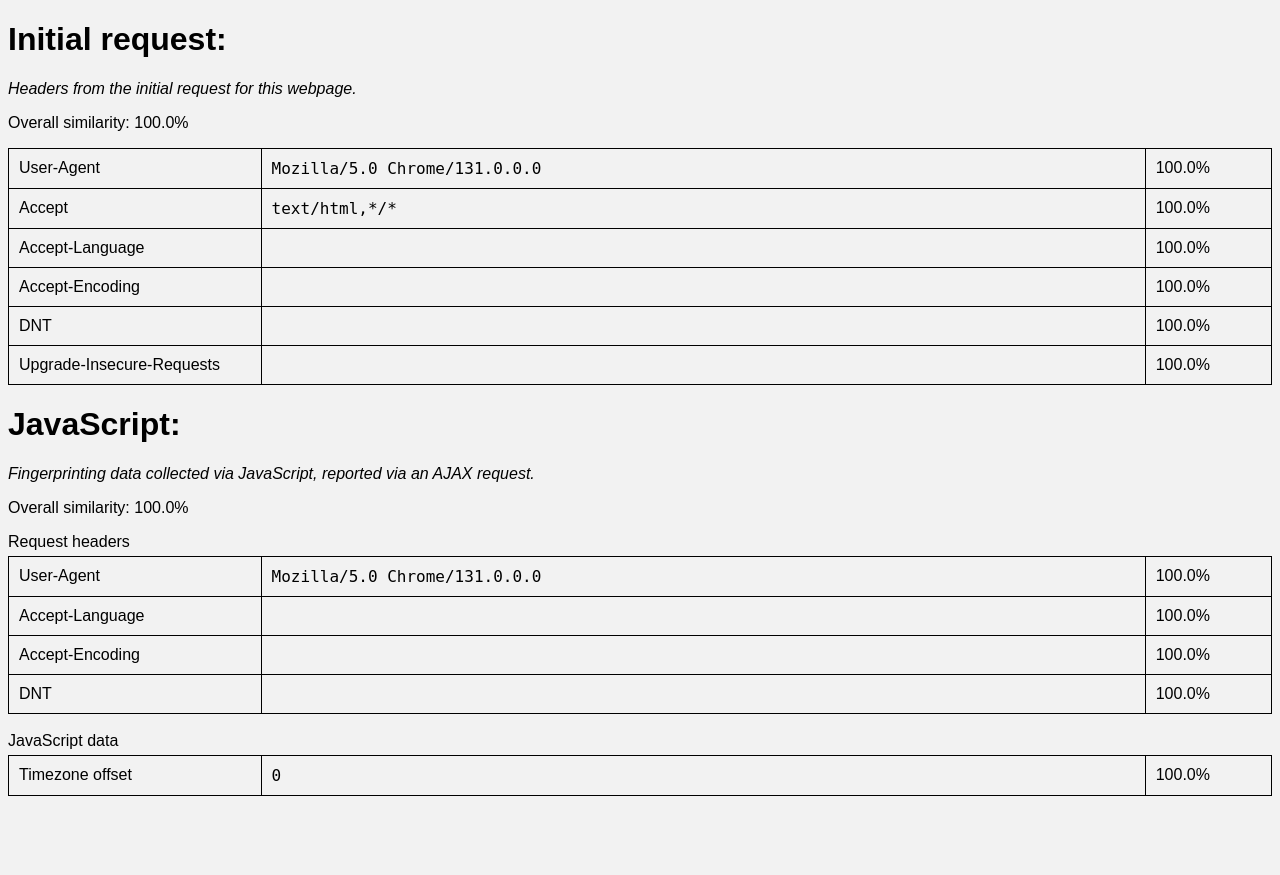
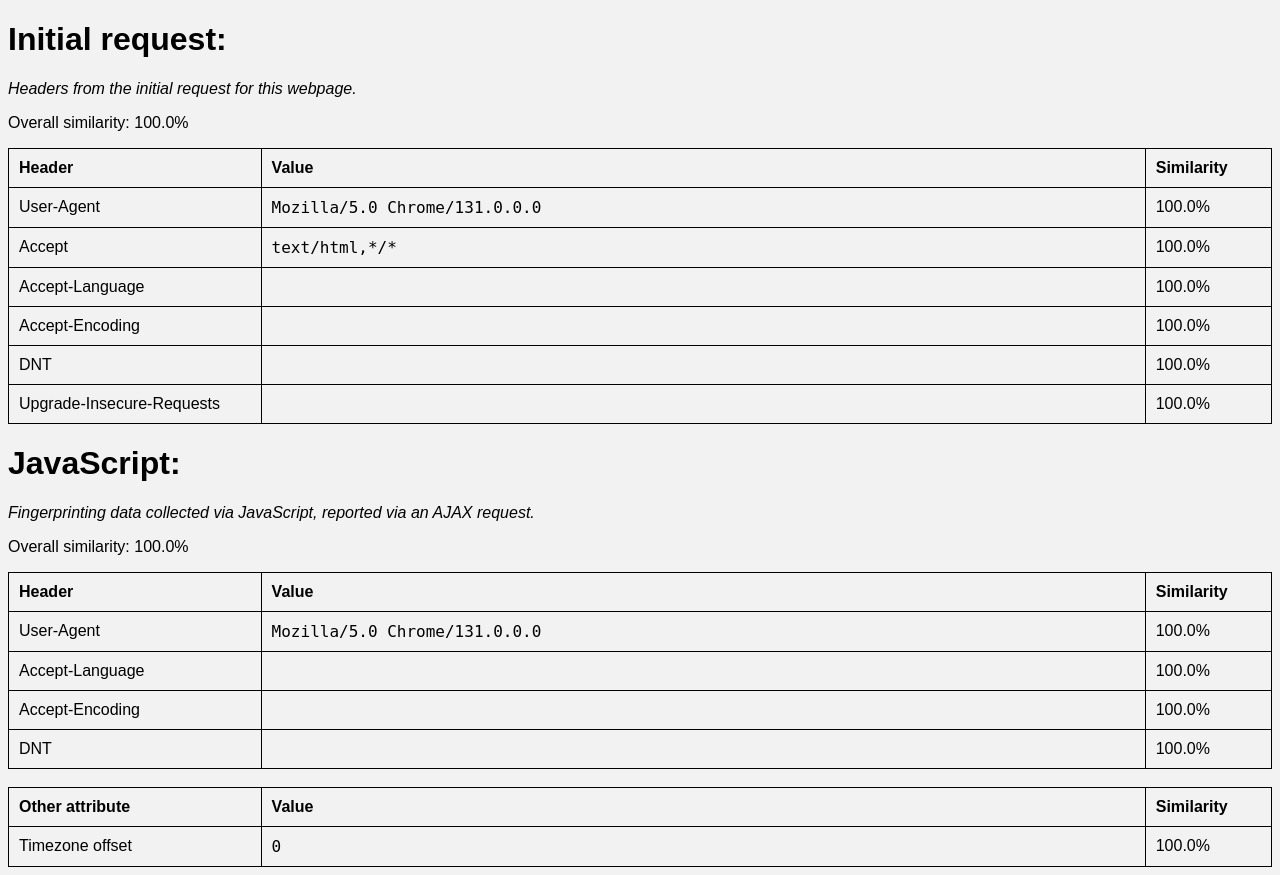
Before and after one commit to jtherrmann/fingerprint, a Flask app: page /fingerprint in a window 1280 px wide. Shown: the part 26-901 px from the top of the page. Before the commit the page ends 822 px from the top, so only its background shows below. Run offline with Flask 2, Linux system fonts and the light colour scheme; data comes from the database, SQL or seed files in the repository.

Commit message:
Add table column headings for /fingerprint

```diff
--- a/fingerprint/static/style.css
+++ b/fingerprint/static/style.css
@@ -21,11 +21,6 @@ th {
     text-align: left;
 }
 
-table > caption {
-    padding-bottom: 5px;
-    text-align: left;
-}
-
 .fingerprint-description {
     font-style: italic;
 }
--- a/fingerprint/templates/fingerprint.html
+++ b/fingerprint/templates/fingerprint.html
@@ -14,6 +14,12 @@
 </p>
 <p>Overall similarity: {{ overall_similarity }}</p>
 <table>
+  <tr>
+    <th>Header</th>
+    <th>Value</th>
+    <th>Similarity</th>
+  </tr>
+
   {% for key, val, similarity in headers_results %}
   <tr>
     <td class="key-cell">{{ key }}</td>
@@ -34,13 +40,21 @@
 <div id="js-results" hidden>
 
   <table id="js-headers">
-    <caption>Request headers</caption>
+    <tr>
+      <th>Header</th>
+      <th>Value</th>
+      <th>Similarity</th>
+    </tr>
   </table>
 
   <br />
 
   <table id="js-other-data">
-    <caption>JavaScript data</caption>
+    <tr>
+      <th>Other attribute</th>
+      <th>Value</th>
+      <th>Similarity</th>
+    </tr>
   </table>
 
 </div>
```
